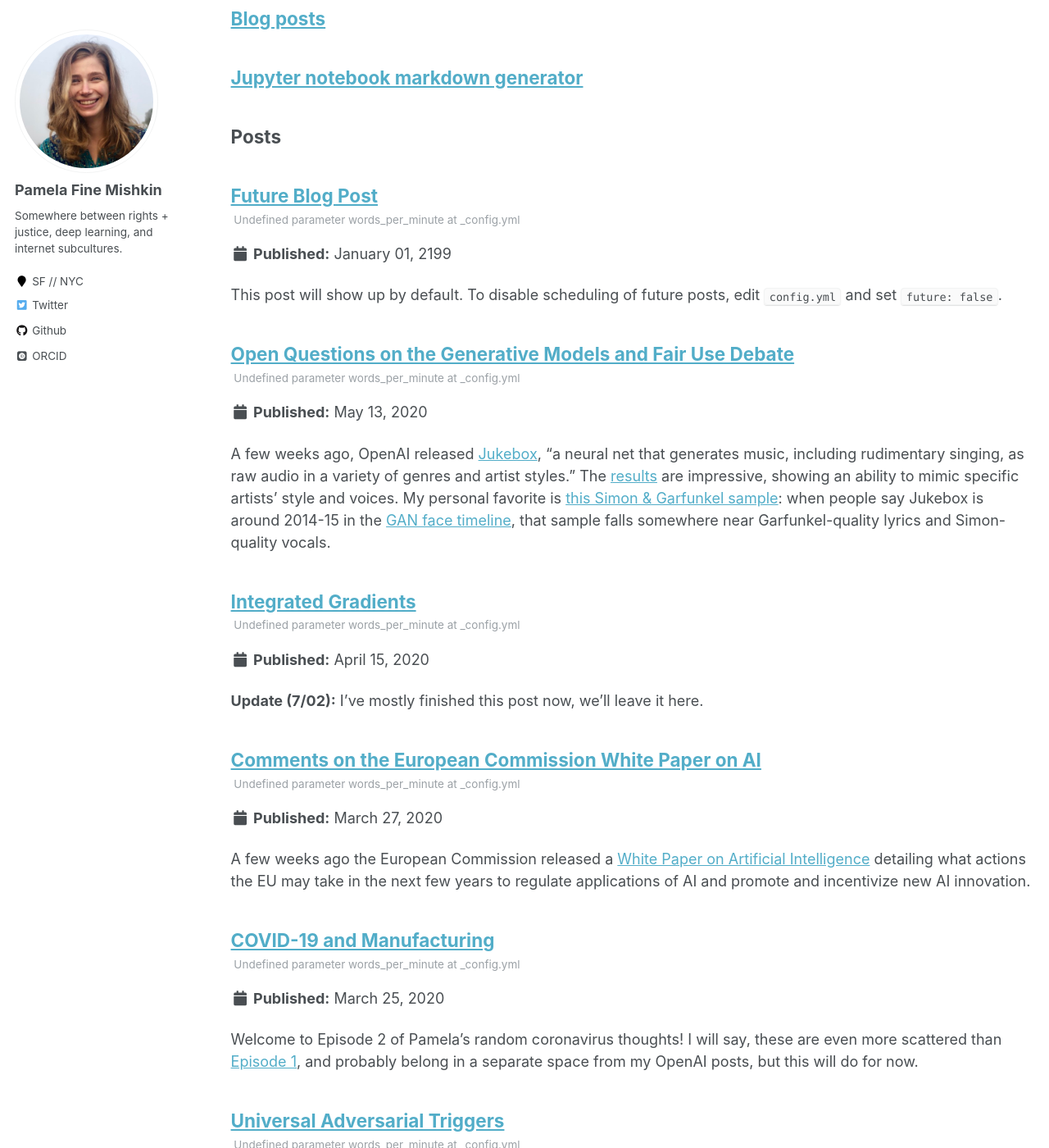
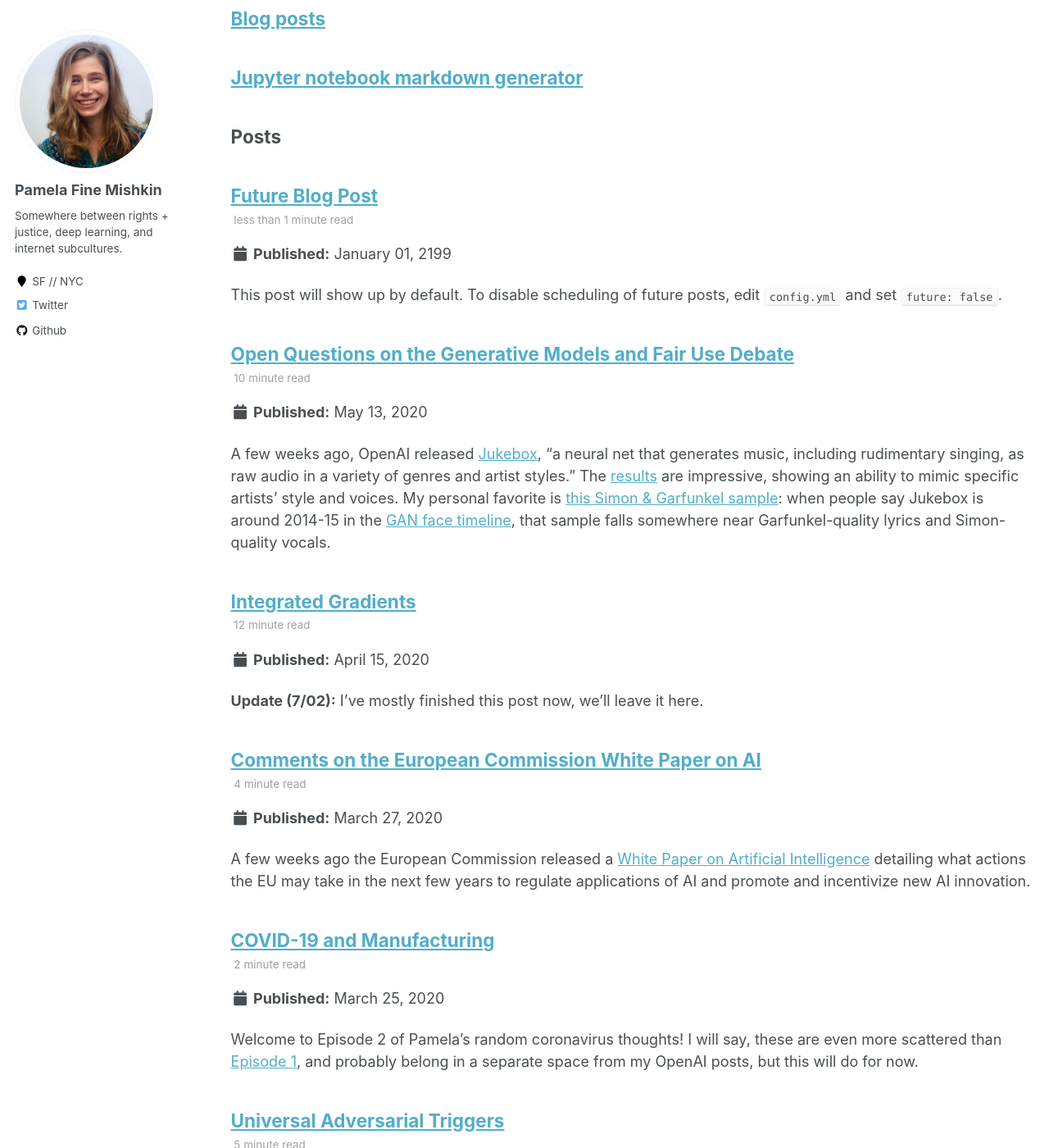
Before and after one commit to manlikemishap/manlikemishap.github.io, a Jekyll site: the page built from _pages/sitemap.md, in a window 1280 px wide and 1400 px high, scrolled down 1469 px. Shown: the whole window at 82% size. Built offline with Jekyll 4.4.1, drawn with Linux system fonts in a browser that asks for light colours; some web fonts are replaced; part of the change alters nothing that is shown; some of the changed text lies outside the part shown.

Commit message:
update pages

```diff
--- a/_config.yml
+++ b/_config.yml
@@ -16,7 +16,7 @@ baseurl                  : "" # the subpath of your site, e.g. "/blog"
 repository               : "manlikemishap/manlikemishap.github.io"
 teaser                   :  # filename of teaser fallback teaser image placed in /images/, .e.g. "500x300.png"
 breadcrumbs              : false # true, false (default)
-words_per_minute         :
+words_per_minute         : 160
 future                   : false
 read_more                : "disabled" # if enabled, adds "Read more" links to excerpts
 talkmap_link             : false #change to true to add link to talkmap on talks page
@@ -96,20 +96,20 @@ author:
   flickr           :
   facebook         :
   foursquare       :
-  github           : "academicpages"
+  github           : "manlikemishap"
   google_plus      :
   keybase          :
   instagram        :
   impactstory      : #"https://profiles.impactstory.org/u/xxxx-xxxx-xxxx-xxxx"
   lastfm           :
   linkedin         :
-  orcid            : "http://orcid.org/yourorcidurl"
+  orcid            :
   pinterest        :
   soundcloud       :
   stackoverflow    : # http://stackoverflow.com/users/123456/username
   steam            :
   tumblr           :
-  twitter          : "replacethistwitterhandle"
+  twitter          : "manlikemishap"
   vine             :
   weibo            :
   xing             :
```
